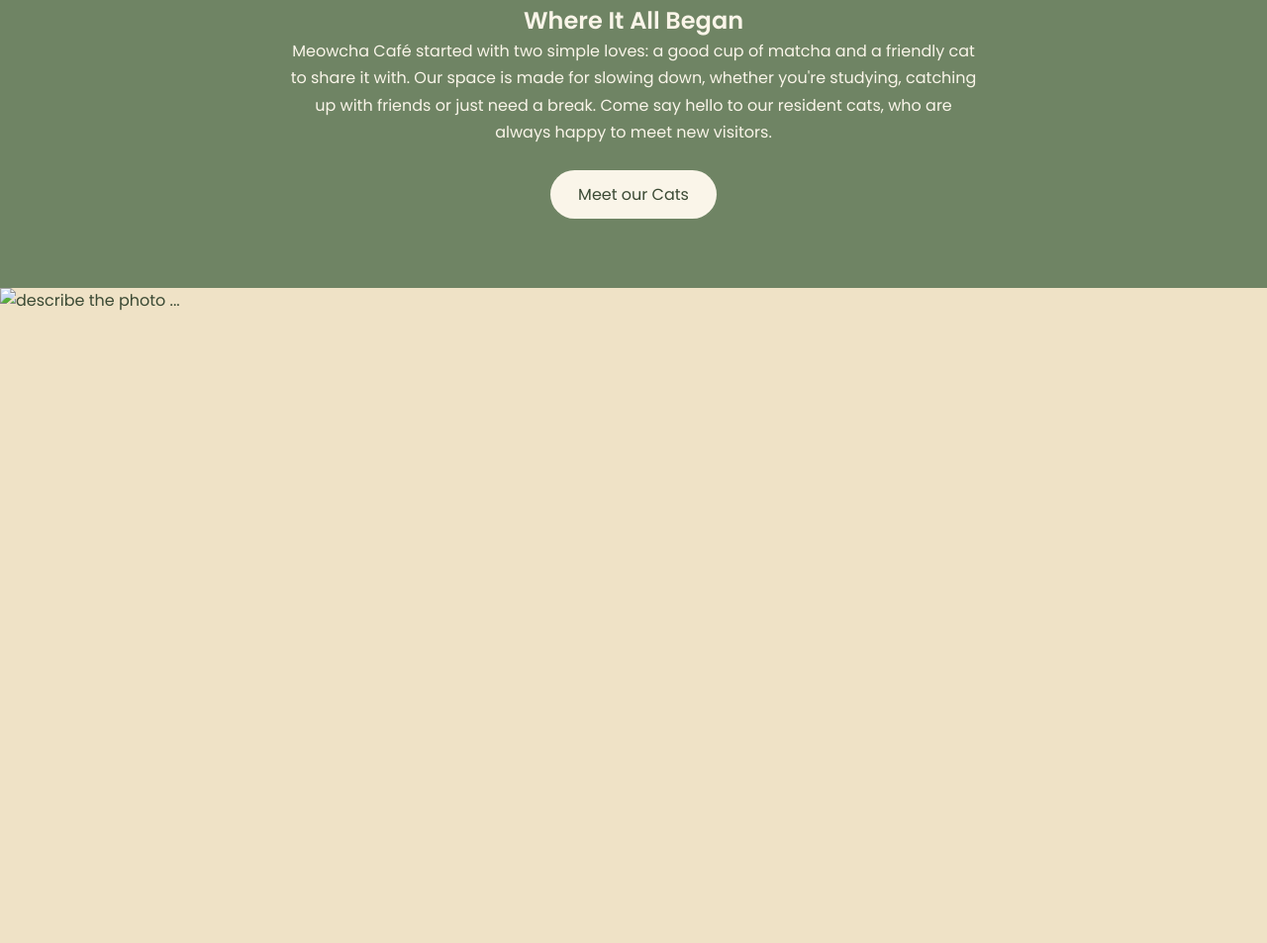
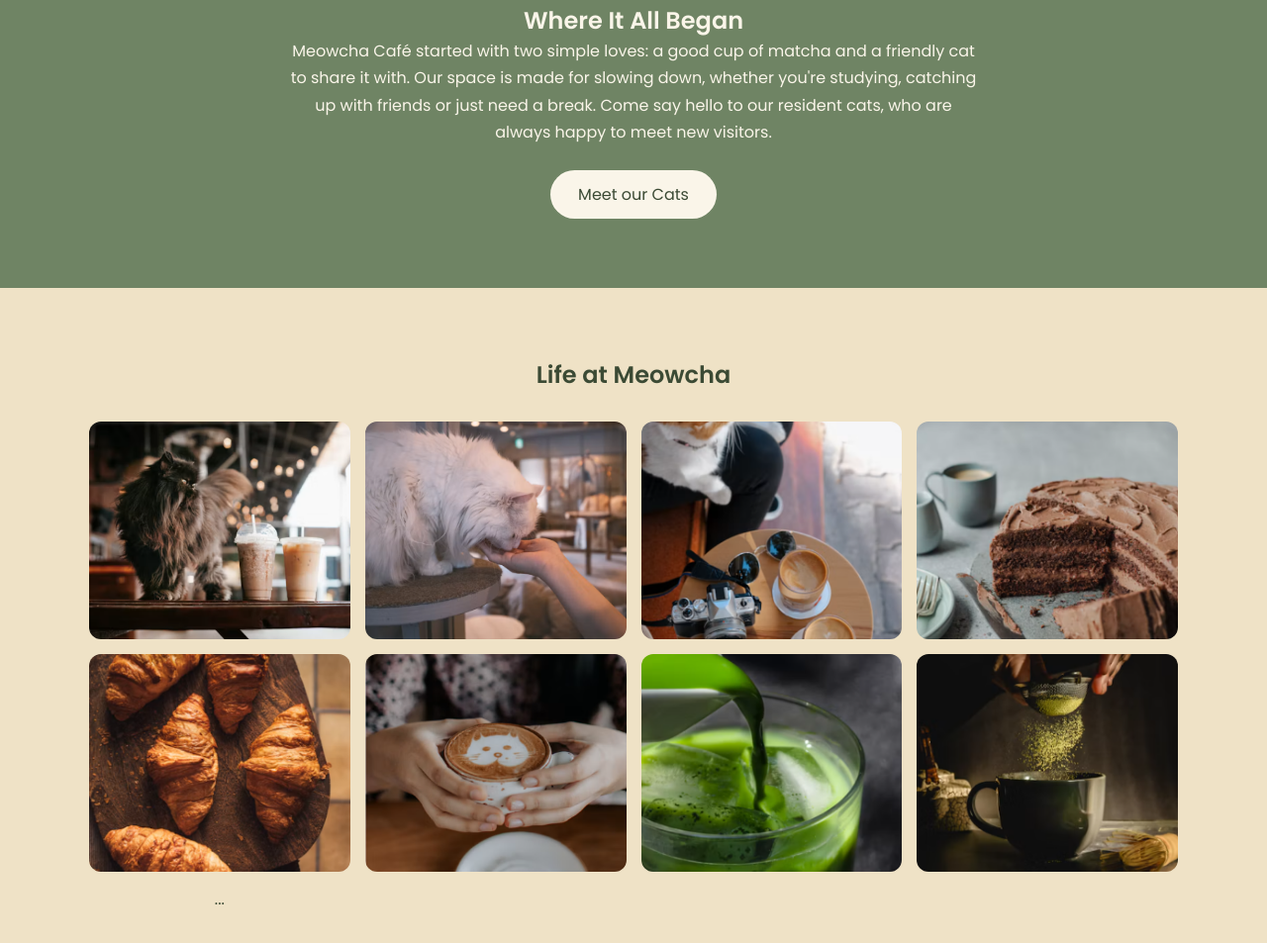
Before and after one commit to f260670-haniakhalil/cat_cafe-website-, a plain HTML site: page index.html in a window 1280 px wide. Shown: the part 1235-2188 px from the top of the page at 99% size. Before the commit the page ends 1551 px from the top, so only its background shows below. Drawn offline with Linux system fonts and the light colour scheme.

Commit message:
added gallery

```diff
--- a/css/style.css
+++ b/css/style.css
@@ -176,9 +176,34 @@ background-color: var(--cream);
    background-color: var(--light-cream);
   color: var(--dark-green);
 }
+.home-gallery{
+   padding:70px 40px;
+   text-align: center;
+   background-color: var(--cream);
+}
+.gallery-grid{
+   display:grid;
+   grid-template-columns: repeat(4,1fr);
+   gap:15px;
+   max-width: 1100px;
+   margin: 30px auto 0;
+}
+.gallery-grid img{
+width: 100%;
+height: 220px;
+object-fit: cover;
+border-radius: 12px;
+transition: 0.3s;
+}
+.gallery-grid img:hover{
+   transform: scale(1.05);
+}
 @media (max-width: 768px) {
   .home-cards {
     grid-template-columns: 1fr;
+  }
+  .gallery-grid{
+   grid-template-columns: repeat(2, 1fr);
   }
 }
 /* ==========================================
--- a/index.html
+++ b/index.html
@@ -82,8 +82,17 @@
 
     <!-- GALLERY -->
     <section class="home-gallery">
+      <h2>Life at Meowcha</h2>
      <div class="gallery-grid">
-  <img src="images/gallery-1.jpg" alt="describe the photo">
+  <img src="images/gallery1.png" alt="a cat looking out of the window">
+   <img src="images/gallery2.png" alt="moments of cafe">
+  <img src="images/gallery3.png" alt="coffee with cat">
+   <img src="images/gallery4.png" alt="A slice of cake served with a cup of tea">
+  <img src="images/gallery5.png" alt="A fresh croissant">
+   <img src="images/gallery6.png" alt="cat art coffee">
+  <img src="images/gallery7.png" alt="matcha">
+   <img src="images/gallery8.png" alt="making matcha">
+
   ...
 </div>
     </section>
```
Also changed, not shown: images/gallery1.png (added), images/gallery2.png (added), images/gallery3.png (added), images/gallery4.png (added), images/gallery5.png (added), images/gallery6.png (added), images/gallery7.png (added), images/gallery8.png (added).
